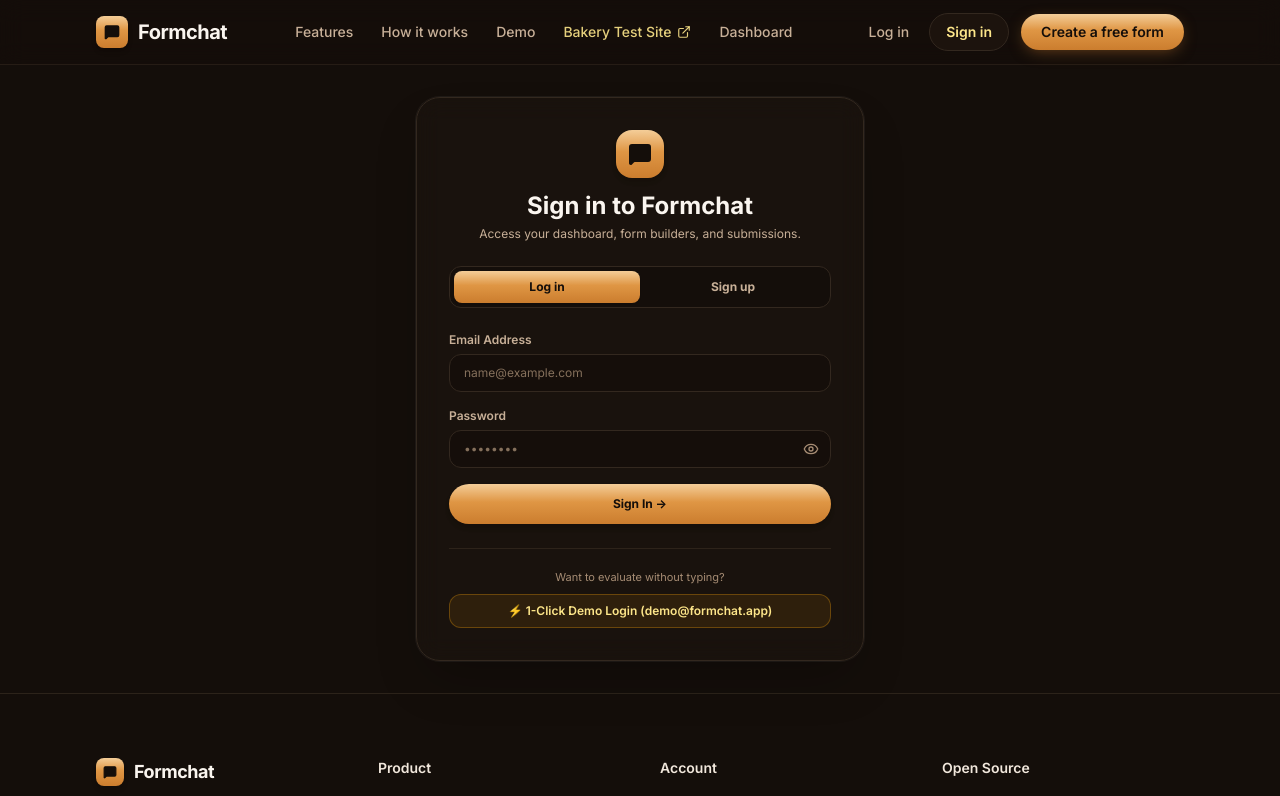
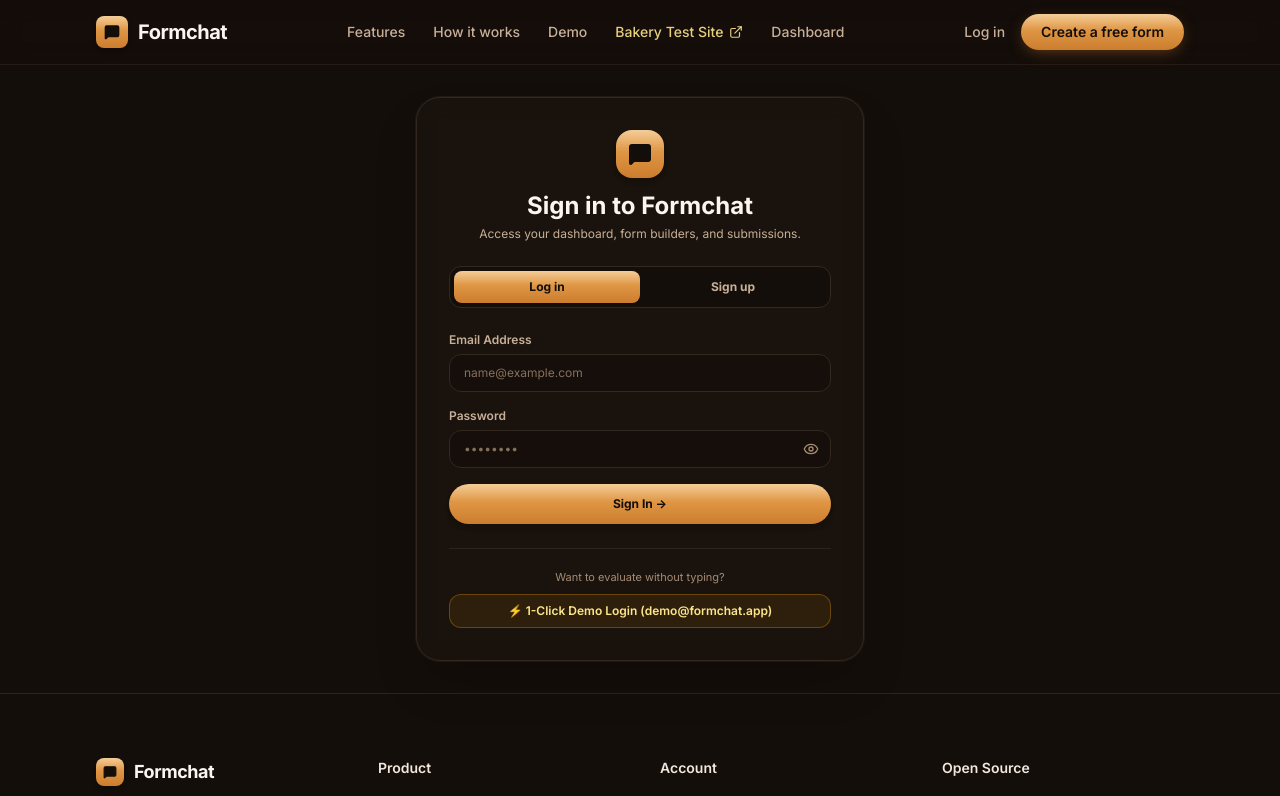
Before and after one commit to zamanfaiza19/chatvibe, a Next.js app: page /login in a window 1280 px wide. Shown: the top 796 px of the page. Built offline with nearby package versions, Linux system fonts and the light colour scheme.

Commit message:
fix: remove duplicate Sign in link from top navbar, keeping single Log in option

```diff
--- a/src/components/Navbar.tsx
+++ b/src/components/Navbar.tsx
@@ -48,18 +48,12 @@
           </nav>
 
           {/* Desktop CTA */}
-          <div className="hidden md:flex items-center gap-3">
+          <div className="hidden md:flex items-center gap-4">
             <Link
               href="/login"
-              className="text-sm font-medium text-umber-300 hover:text-amber-100 transition-colors px-2 py-1"
+              className="text-sm font-medium text-umber-300 hover:text-amber-100 transition-colors"
             >
               Log in
-            </Link>
-            <Link
-              href="/signup"
-              className="text-sm font-semibold text-amber-200 hover:text-white border border-umber-800 hover:border-bronze-500 bg-umber-900/60 rounded-full px-4 py-2 transition-all"
-            >
-              Sign in
             </Link>
             <Link
               href="/dashboard/forms/new"
@@ -128,13 +122,6 @@
           >
             Log in
           </Link>
-          <Link
-            href="/signup"
-            onClick={() => setMobileMenuOpen(false)}
-            className="block px-3 py-2 text-base font-semibold text-amber-200 hover:bg-umber-900 rounded-lg"
-          >
-            Sign in
-          </Link>
           <div className="pt-2">
             <Link
               href="/dashboard/forms/new"
```
